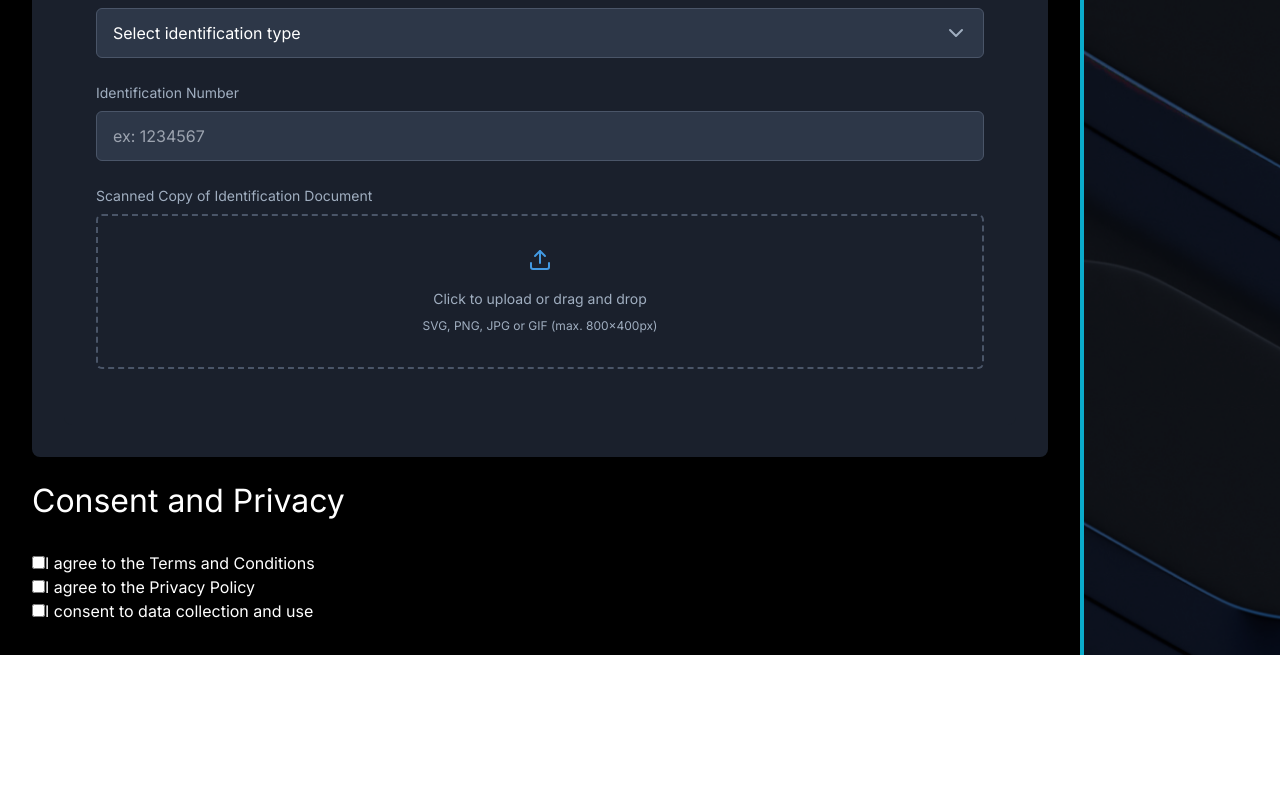
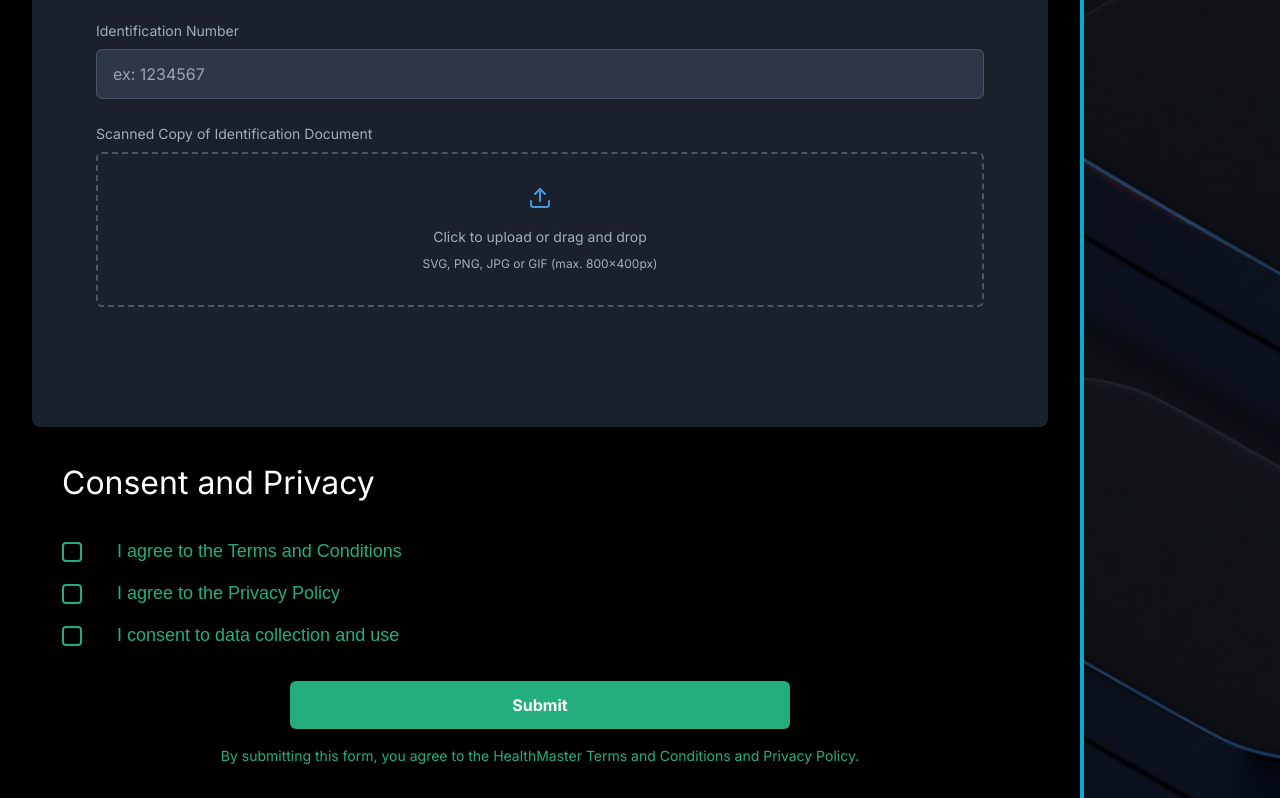
Before and after one commit to CHEGEBB/healthmasterv2, a Next.js app: page /data in a window 1280 px wide. Shown: the part 1515-2313 px from the top of the page. Before the commit the page ends 2170 px from the top, so only its background shows below. Built offline with nearby package versions, Linux system fonts and the light colour scheme.

Commit message:
feat: Add submit button to page

```diff
--- a/app/data/page.jsx
+++ b/app/data/page.jsx
@@ -4,15 +4,14 @@ import "../../sass/data.scss";
 import Image from 'next/image';
 import MedicalForm from '../../components/forms/MedicalForm';
 import IdentificationForm from '../../components/forms/IdentityForm';
+import { Button } from '../../components/ui/button';
 
 export default function Page() {
   return (
     <div className="container">
       <div className="info-container">
         <h2>Welcome 👋</h2>
-        <p>
-          Hello and welcome to health master, help us know about you by filling out the form below
-        </p>
+        <p>Hello and welcome to health master, help us know about you by filling out the form below</p>
         <div className="personal-info">
           <h2>Personal Information</h2>
           <p>Please fill out your personal information below</p>
@@ -36,7 +35,7 @@ export default function Page() {
         </div>
         <div className="terms-and-conditions">
           <h2>Consent and Privacy</h2>
-          <div className="consent-from">
+          <div className="consent-form">
             <div className="consent-item">
               <input type="checkbox" name='terms' id='terms' required />
               <label htmlFor="terms">I agree to the Terms and Conditions</label>
@@ -51,6 +50,10 @@ export default function Page() {
             </div>
           </div>
         </div>
+        <div className="submit-button">
+          <button type="submit" className="btn btn-primary">Submit</button>
+          <p>By submitting this form, you agree to the HealthMaster Terms and Conditions and Privacy Policy.</p>
+          </div>
       </div>
       <div className="image-container">
         <Image
--- a/sass/data.scss
+++ b/sass/data.scss
@@ -1,3 +1,5 @@
+// data.scss
+
 .container {
   display: flex;
   min-height: 100vh;
@@ -8,7 +10,7 @@
   background-color: black;
   color: white;
   padding: 2rem;
-  max-width: calc(100% - 200px); // Adjust this value to control main content width
+  max-width: calc(100% - 200px);
 
   h2 {
     font-size: 2rem;
@@ -20,7 +22,9 @@
     margin-bottom: 2rem;
   }
 
-  .personal-info {
+  .personal-info, .medical-info, .identification-form {
+    margin-bottom: 2rem;
+
     h2 {
       font-size: 1.5rem;
       margin-bottom: 0.5rem;
@@ -32,29 +36,66 @@
     }
   }
 }
+
 .terms-and-conditions {
   display: flex;
   flex-direction: column;
-  gap: 10px;
+  gap: 15px;
   margin-top: 20px;
-  .consent-form{
+  margin-left: 30px;
+
+  .consent-form {
     display: flex;
     flex-direction: column;
-    gap: 10px;
-    label{
-      font-size: 14px;
-    }
-    input[type="checkbox"]{
-      margin-right: 5px;
-    }
-    .consent-item{
+    gap: 15px;
+
+    .consent-item {
       display: flex;
-      flex-direction: row;
-      gap: 10px;
+      align-items: center;
+      gap: 5px;
+
+      input[type="checkbox"] {
+        display: block;
+        width: 20px;
+        height: 20px;
+        position: relative;
+        appearance: none;
+        border: 2px solid #24AE7C;
+        border-radius: 4px;
+        background-color: #000;
+        transition: background-color 0.3s, border-color 0.3s;
+
+        &:checked {
+          background-color: #24AE7C;
+          border-color: #24AE7C;
+
+          &::after {
+            content: "";
+            position: absolute;
+            left: 6px;
+            top: 10%;
+            width: 8px;
+            height: 12px;
+            border: solid #000;
+            border-width: 0 2px 2px 0;
+            transform: rotate(45deg);
+          }
+        }
+      }
+
+
+      label {
+        position: relative;
+        padding-left: 30px;
+        font-size: 18px;
+        color: #24AE7C;
+        line-height: 1.5;
+        cursor: pointer;
+        font-family: 'Outfit', sans-serif;
+      }
     }
   }
 }
-
 
 .image-container {
   width: 200px;
@@ -64,11 +105,12 @@
   border-left: 4px solid #0aabcb;
 
   img {
-    object-position: center;
+    object-fit: cover;
+    width: 100%;
+    height: 100%;
   }
 }
 
-// Responsive design
 @media (max-width: 768px) {
   .container {
     flex-direction: column;
@@ -84,6 +126,7 @@
     min-height: auto;
   }
 }
+
 @keyframes fadeIn {
   from {
     opacity: 0;
@@ -92,6 +135,47 @@
     opacity: 1;
   }
 }
+.submit-button {
+  display: flex;
+  flex-direction: column;
+  align-items: center;
+  gap: 1rem;
+  margin-top: 2rem;
+
+  .btn-primary {
+    display: inline-flex;
+    width: 500px;
+    align-items: center;
+    justify-content: center;
+    font-size: 1rem;
+    font-weight: bold;
+    padding: 0.75rem 1.5rem;
+    border: none;
+    border-radius: 0.375rem;
+    background-color: #24AE7C;
+    color: #fff;
+    box-shadow: 0 4px 6px rgba(0, 0, 0, 0.1);
+    transition: background-color 0.3s, transform 0.3s;
+
+    &:hover {
+      background-color: #1f8a60;
+      transform: scale(1.05);
+    }
+
+    &:focus {
+      outline: none;
+      box-shadow: 0 0 0 2px rgba(36, 174, 124, 0.5);
+    }
+  }
+
+  p {
+    font-size: 0.875rem;
+    color: #24AE7C;
+    text-align: center;
+    margin: 0;
+  }
+}
+
 
 .terms-and-conditions {
   animation: fadeIn 1s ease-in;
```
Lines whose indentation alone changed are shown as unchanged.
